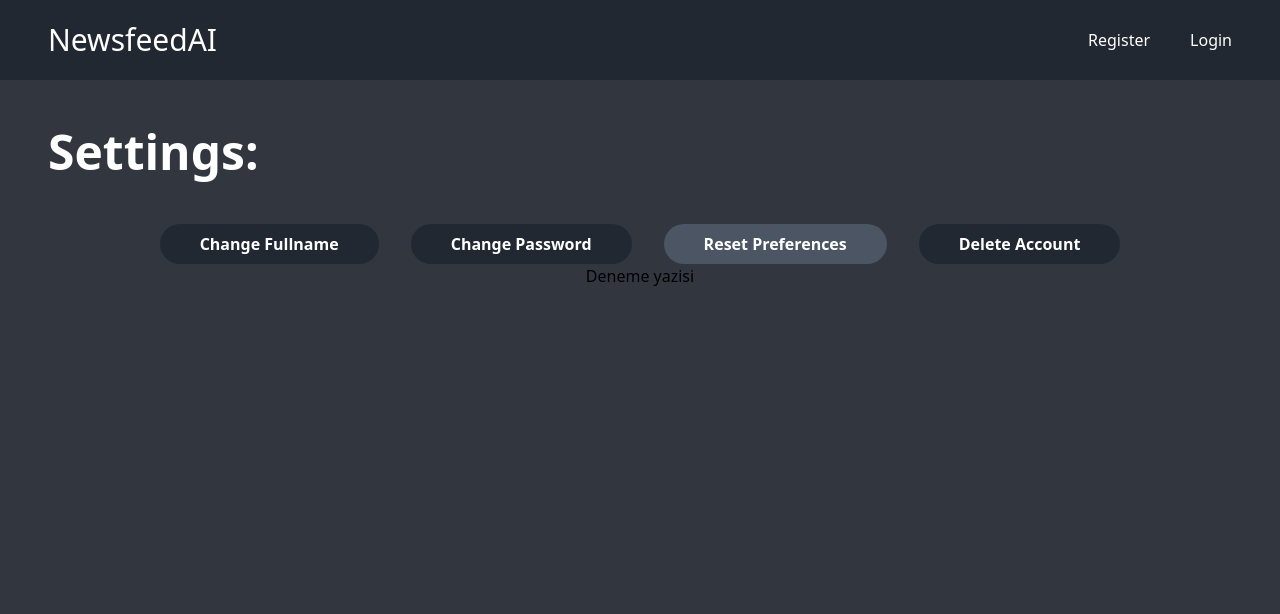
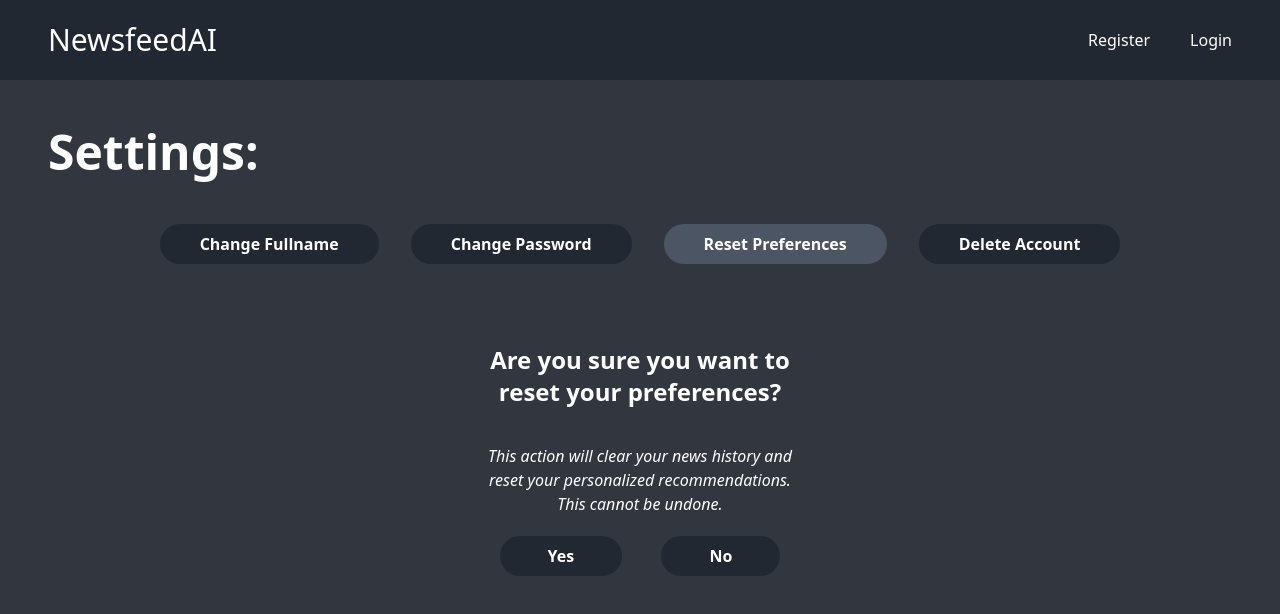
Before and after one commit to osmancanbozali/newsfeedai, a React (Vite) app in the folder frontend/: page / in a window 1280 px wide. Both pictures are taken after a click on the button "Reset Preferences". Shown: the top 614 px of the page. Built offline with nearby package versions, Linux system fonts and the light colour scheme.

Commit message:
add deleteAccountForm and resetPreferencesForm, connect them with backend

```diff
--- a/frontend/src/components/ChangeFullnameForm.jsx
+++ b/frontend/src/components/ChangeFullnameForm.jsx
@@ -15,7 +15,6 @@ export default function ChangeFullnameForm({onClose}) {
                 method: "POST",
                 headers: {
                     "Content-Type": "application/json",
-                    "Authorization": `Bearer eyJhbGciOiJIUzI1NiIsInR5cCI6IkpXVCJ9.eyJfaWQiOiI2NzQ4MTUzYjhhMGQwOWNjODcwNDRhMjUiLCJlbWFpbCI6InpAeC5jb20iLCJpYXQiOjE3MzI3NzcyOTMsImV4cCI6MTczMjc4MDg5M30.QzOqxIY2rPnC2fHC9FN6apAzt2giUX7XcI1DxzvqLNY`
                 },
                 body: JSON.stringify({ fullname })
             });
--- a/frontend/src/components/ChangePasswordForm.jsx
+++ b/frontend/src/components/ChangePasswordForm.jsx
@@ -44,7 +44,6 @@ export default function ChangePasswordForm({ onClose }) {
                     method: "POST",
                     headers: {
                         "Content-Type": "application/json",
-                        "Authorization": `Bearer eyJhbGciOiJIUzI1NiIsInR5cCI6IkpXVCJ9.eyJfaWQiOiI2NzQ4MTUzYjhhMGQwOWNjODcwNDRhMjUiLCJlbWFpbCI6InpAeC5jb20iLCJpYXQiOjE3MzI3NzcyOTMsImV4cCI6MTczMjc4MDg5M30.QzOqxIY2rPnC2fHC9FN6apAzt2giUX7XcI1DxzvqLNY`
                     },
                     body: JSON.stringify(formData)
                 });
--- a/frontend/src/components/DeleteAccountForm.jsx
+++ b/frontend/src/components/DeleteAccountForm.jsx
@@ -1,10 +1,43 @@
+import { useState } from "react";
 
-export default function DeleteAccountForm() {
+export default function DeleteAccountForm({ onClose}) {
+    const [password, setPassword] = useState('');
+
+    function handleChange(e) {
+        setPassword(e.target.value);
+    }
+
+    async function handleSubmit(e) {
+        e.preventDefault();
+        console.log(password);
+
+        try {
+            const response = await fetch(`http://localhost:3000/user/delete`, {
+                method: "DELETE",
+                headers: {
+                    "Content-Type": "application/json",
+                },
+                body: JSON.stringify({ password })
+            });
+            if (response.ok) {
+                const result = await response.json();
+                console.log("Success:", result);
+                onClose();
+            } else {
+                const result = await response.json();
+                console.log("Error:", result);
+            }
+        } catch (error) {
+            console.error("Error:", error);
+
+        }
+    }
+
     return (
-        <div className="flex flex-col gap-1 w-2/3 md:w-2/5 lg:w-1/4 aspect-square my-20">
+        <form onSubmit={handleSubmit} className="flex flex-col gap-1 w-2/3 md:w-2/5 lg:w-1/4 aspect-square my-20">
             <label className='text-white' htmlFor="">Enter Your Password to Confirm:</label>
-            <input className='h-10 p-1 rounded-lg border-b-2 mb-4 text-maincolor border-secondarycolor focus:outline-none' type="password" name='password' />
+            <input onChange={handleChange} className='h-10 p-1 rounded-lg border-b-2 mb-4 text-maincolor border-secondarycolor focus:outline-none' type="password" name='password' />
             <button className='text-white font-bold mx-auto py-2 px-12 mt-5 mb-2 rounded-3xl bg-maincolor' type='submit'>Delete My Account</button>
-        </div>
+        </form>
     );
 }
--- a/frontend/src/components/ResetPreferencesForm.jsx
+++ b/frontend/src/components/ResetPreferencesForm.jsx
@@ -1,6 +1,36 @@
 
-export default function ResetPreferencesForm() {
-    return(
-        <div>Deneme yazisi</div>
+export default function ResetPreferencesForm({onClose}) {
+
+    async function handleResetPreferences() {
+        try {
+            const response = await fetch(`http://localhost:3000/user/reset-preferences`, {
+                method: "POST",
+                headers: {
+                    "Content-Type": "application/json",
+                },
+            });
+            if (response.ok) {
+                const result = await response.json();
+                console.log("Success:", result);
+                onClose();
+            } else {
+                const result = await response.json();
+                console.log("Error:", result);
+            }
+        } catch (error) {
+            console.error(error);
+        }
+    }
+
+
+    return (
+        <div className="flex flex-col gap-1 w-2/3 md:w-2/5 lg:w-1/4 aspect-square my-20">
+            <h1 className="text-white text-xl lg:text-2xl font-bold text-center mb-8">Are you sure you want to reset your preferences?</h1>
+            <p className="text-white text-sm md:text-base text-center italic">This action will clear your news history and reset your personalized recommendations. This cannot be undone.</p>
+            <div className="flex flex-row justify-center mt-4">
+                <button onClick={handleResetPreferences} className='text-white font-bold mx-auto py-2 px-12 rounded-3xl bg-maincolor active:bg-gray-600'>Yes</button>
+                <button onClick={onClose} className='text-white font-bold mx-auto py-2 px-12 rounded-3xl bg-maincolor active:bg-gray-600'>No</button>
+            </div>
+        </div>
     )
 }
--- a/frontend/src/pages/SettingsPage.jsx
+++ b/frontend/src/pages/SettingsPage.jsx
@@ -34,8 +34,8 @@ export default function SettingsPage() {
                 </div>
                 {activeForm === 'changeFullname' && <ChangeFullnameForm onClose={handleCloseForm} />}
                 {activeForm === 'changePassword' && <ChangePasswordForm onClose={handleCloseForm}/>}
-                {activeForm === 'resetPreferences' && <ResetPreferencesForm />}
-                {activeForm === 'deleteAccount' && <DeleteAccountForm />}
+                {activeForm === 'resetPreferences' && <ResetPreferencesForm onClose={handleCloseForm} />}
+                {activeForm === 'deleteAccount' && <DeleteAccountForm onClose={handleCloseForm} />}
             </div>
         </div>
     );
```
